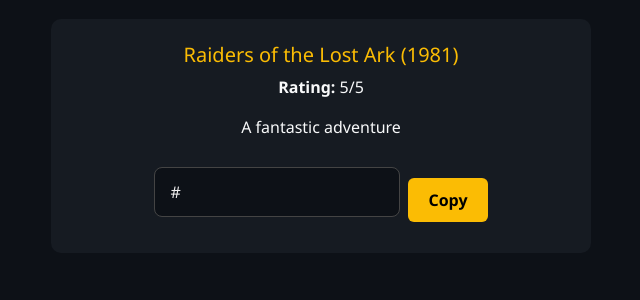
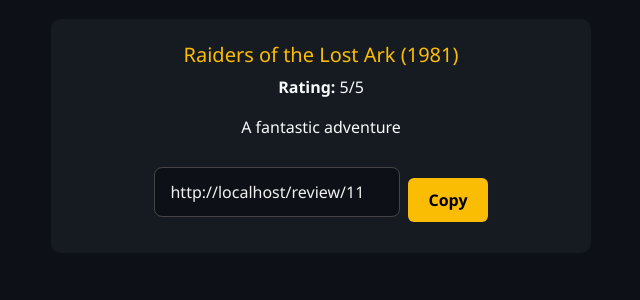
Before and after one commit to lilyjelleycat/Agile_web_project_group40, a Flask app: template app/templates/share_reviews.html in a window 1280 px wide. Shown: the part 207-507 px from the top of the page, without its empty margins (319-959 px from the left). Run offline with Flask 3, Linux system fonts and the light colour scheme; the template is opened without the code that fills it: values that come from a table or form of the project are taken from there, others are empty.

Commit message:
Fixed url_for to use movies blueprint

```diff
--- a/app/templates/see_reviews.html
+++ b/app/templates/see_reviews.html
@@ -47,7 +47,7 @@
       <p><strong>Rating:</strong> {{ review.rating }}/5</p>
       <p>{{ review.content }}</p>
 
-      <form method="POST" action="{{ url_for('see_reviews') }}">
+      <form method="POST" action="{{ url_for('movies.see_reviews') }}">
         <input type="hidden" name="review_id" value="{{ review.id }}">
         <div class="mb-3">
           <label for="rating">Edit Rating:</label>
--- a/app/templates/share_reviews.html
+++ b/app/templates/share_reviews.html
@@ -11,7 +11,7 @@
         <p><strong>Rating:</strong> {{ r.rating }}/5</p>
         <p>{{ r.content }}</p>
         <div class="d-flex justify-content-center align-items-center mt-2">
-          <input type="text" class="form-control w-50 me-2" id="link-{{ r.id }}" value="{{ url_for('view_shared_review', review_id=r.id, _external=True) }}" readonly>
+          <input type="text" class="form-control w-50 me-2" id="link-{{ r.id }}" value="{{ url_for('movies.view_shared_review', review_id=r.id, _external=True) }}" readonly>
           <button class="btn btn-sm btn-warning" onclick="copyToClipboard('link-{{ r.id }}')">Copy</button>
         </div>
       </div>
```
